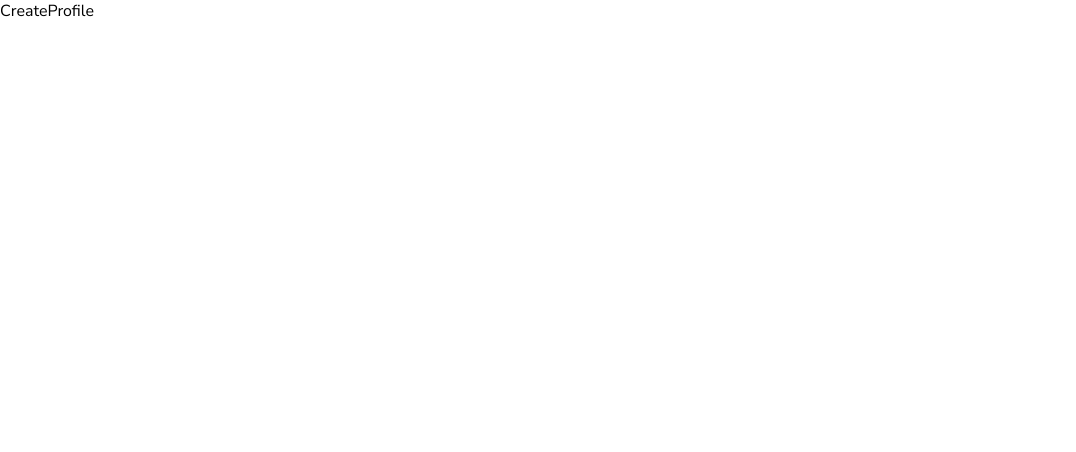
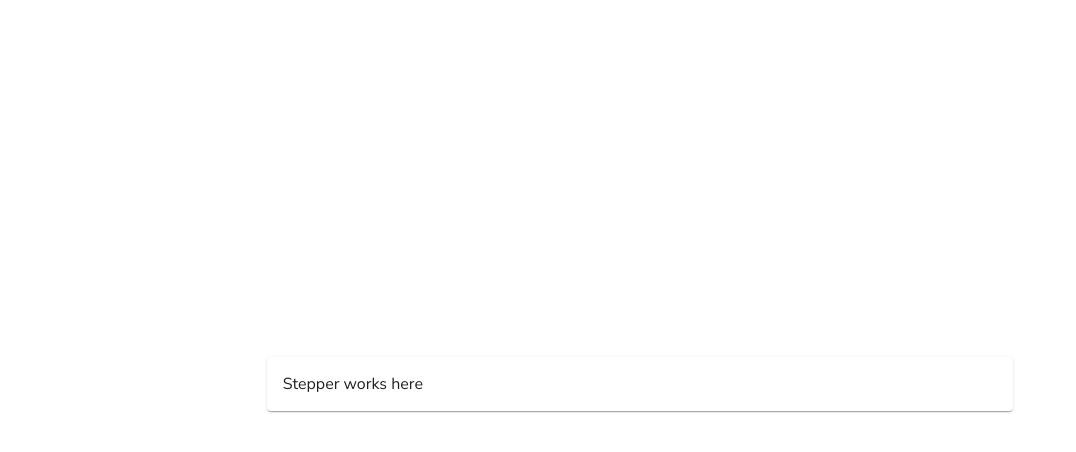
Before and after one commit to Sauvikn98/MentorMe, a React (Vite) app in the folder client/: page /create-profile in a window 1280 px wide. Shown: the top 452 px of the page, without its empty margins (0-1076 px from the left). Built offline with nearby package versions, Linux system fonts and the light colour scheme.

Commit message:
stepper initial commit

```diff
--- a/client/src/pages/CreateProfile/CreateProfile.jsx
+++ b/client/src/pages/CreateProfile/CreateProfile.jsx
@@ -1,9 +1,25 @@
+import { Box, Grid, Paper } from '@mui/material'
 import React from 'react'
+import { Component } from 'react'
 
-function CreateProfile() {
-  return (
-    <div>CreateProfile</div>
-  )
+export default class CreateProfile extends Component {
+  render(){
+    return (
+      <Grid container style={{
+        display: "flex",
+        flexFlow: "row Wrap",
+        justifyContent: "center",
+        alignItems: "center",
+        height: "98vh",
+      }}>
+        <Grid item xs={12} sm={7}>
+          <form>
+            <Box p={2} mb={2} component={Paper}>
+               Stepper works here
+            </Box>
+          </form>
+        </Grid>
+      </Grid>
+    )
+  }
 }
-
-export default CreateProfile
--- a/package.json
+++ b/package.json
@@ -17,6 +17,10 @@
   },
   "homepage": "https://github.com/dhanmoni/MentorMe#readme",
   "dependencies": {
+    "@emotion/react": "^11.10.5",
+    "@emotion/styled": "^11.10.5",
+    "@mui/icons-material": "^5.10.9",
+    "@mui/material": "^5.10.13",
     "body-parser": "^1.20.1",
     "cors": "^2.8.5",
     "dotenv": "^16.0.3",
```
Also changed, not shown: 1 other file (tests, documents, lock files or other folders).
